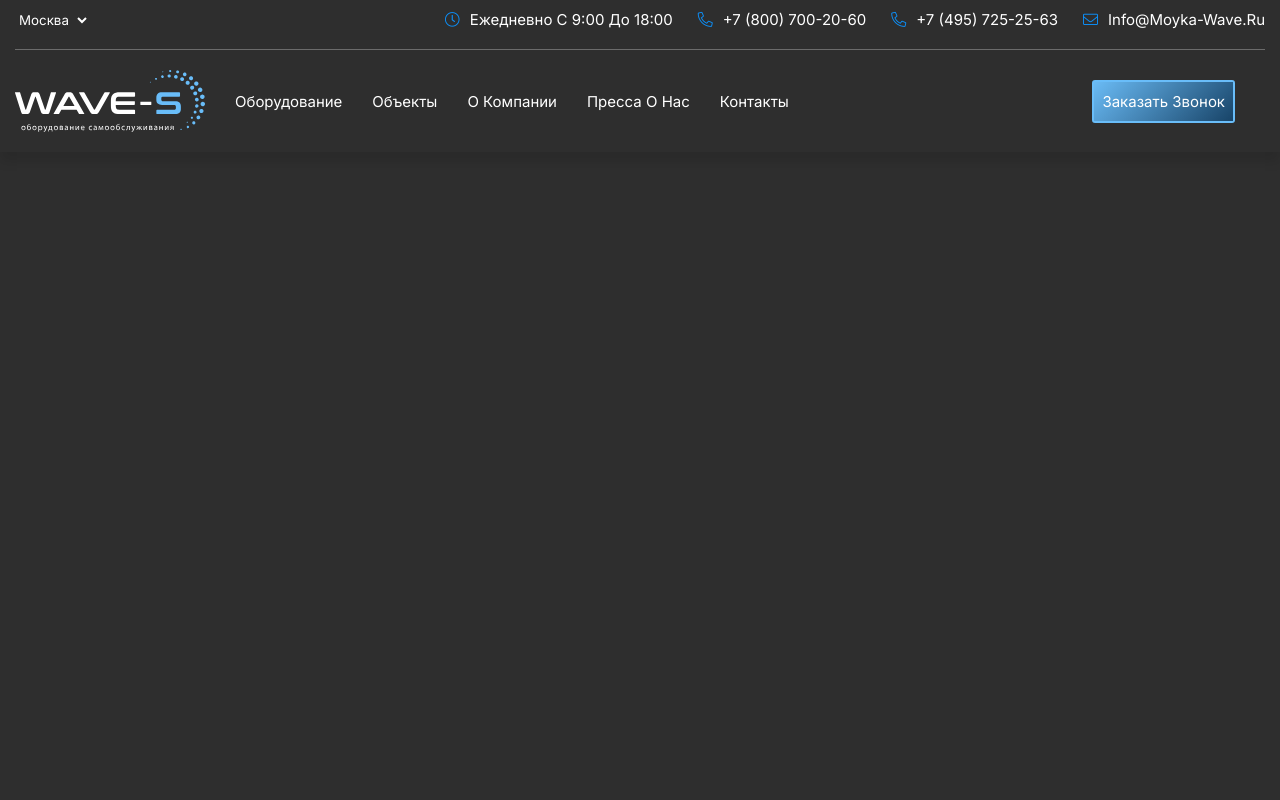
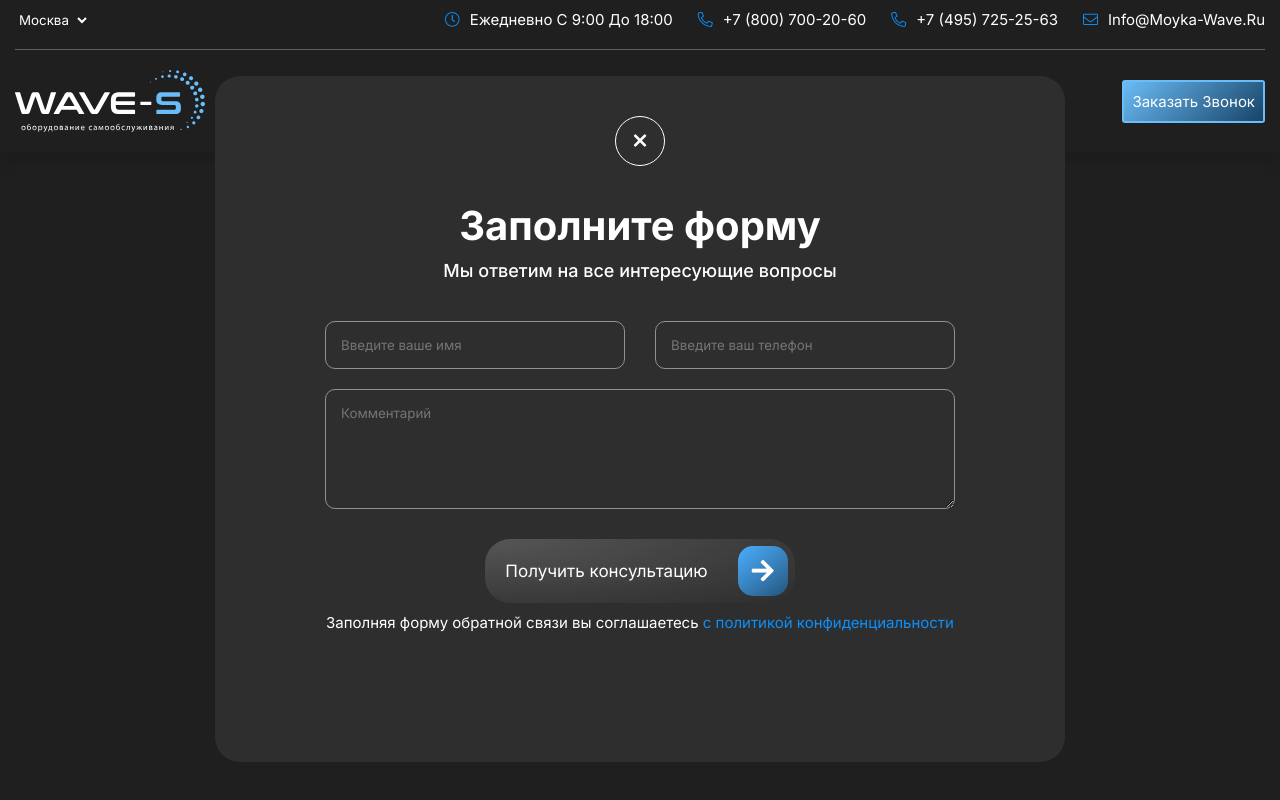
Before and after one commit to rxfr-dvpr/Wave-S, a Vue app: page / in a window 1280 px wide. Both pictures are taken after a click on the button "Заказать Звонок". Built offline with nearby package versions, Linux system fonts and the light colour scheme.

Commit message:
nav modal modernized

```diff
--- a/src/assets/scss/main.scss
+++ b/src/assets/scss/main.scss
@@ -4,7 +4,7 @@ $font: 'Inter', sans-serif;
 
 
 :root {
-    --bg-color: #2E2E2E;
+    --bg-color: #1f1f1f;
     --main-blue: #0C91FC;
     --primary-color: #FFF;
     --main-dark-blue: #013A51;
@@ -58,8 +58,16 @@ html {
     align-items: center;
 }
 
-.nav__contact-links-item {
-    .item-icon i {
-        color: var(--main-blue);
+.nav {
+    &__contact-links-item {
+        .item-icon i {
+            color: var(--main-blue);
+        }
+    }
+
+    .modal-policy-txt {
+        span {
+            color: var(--main-blue);
+        }
     }
 }
--- a/src/components/OrderBtn.vue
+++ b/src/components/OrderBtn.vue
@@ -1,22 +1,48 @@
 <template>
-    <button class="order-btn">{{ btnValue }}</button>
+    <button class="order-btn" @click="modalVisible = true">{{ btnValue }}</button>
 
-    <div class="order-modal">
-        <div class="order__modal-content">
-            <button class="close-btn"></button>
-            <h3 class="modal__title"></h3>
+    <Transition name="order">
+        <div class="order__modal" v-show="modalVisible" @click.self="modalVisible = false">
+            <button class="close-btn" @click="modalVisible = false"><i class="far fa-times"></i></button>
+
+            <div class="order__modal-content">
+                <h3 class="modal-title">{{ store.title }}</h3>
+                <p class="modal-text">{{ store.text }}</p>
+
+                <form action="" class="modal-form">
+                    <input type="text" class="modal-form-name"
+                    v-model="store.userName" :placeholder="store.nameVal" required>
+                    <input type="tel" class="modal-form-tel"
+                    v-model="store.userTel" :placeholder="store.telVal" required>
+                    <textarea class="modal-form-msg"
+                    v-model="store.userMsg" :placeholder="store.msgVal" required></textarea>
+                </form>
+
+                <button type="submit" class="modal-form-btn">{{ store.getBtnValue }} <span class="btn-icon"><i class="fas fa-arrow-right"></i></span></button>
+
+                <p class="modal-policy-txt" v-html="store.policyTxt"></p>
+            </div>
+
+            <div class="order__modal-final">
+            </div>
         </div>
 
-
-    </div>
+    </Transition>
 
 
 </template>
 
 <script>
+import { modalStore } from '@/stores/modalStore.js'
 
 export default {
     name: 'Order Button',
+    data() {
+        return {
+            store: modalStore(),
+            modalVisible: false
+        }
+    },
     props: {
         btnValue: {
             type: String,
@@ -61,4 +87,146 @@ export default {
     }
 }
 
+.order__modal {
+    max-width: 850px;
+    width: 100%;
+    position: absolute;
+    top: 50%;
+    left: 50%;
+    transform: translateX(-50%);
+    padding: 40px 110px 95px 110px;
+    background: #2e2e2e;
+    border-radius: 25px;
+    display: flex;
+    flex-direction: column;
+    align-items: center;
+    row-gap: 35px;
+
+    .close-btn {
+        min-width: 50px;
+        max-width: 50px;
+        height: 50px;
+        border-radius: 50%;
+        border: 1px solid #fff;
+        background: transparent;
+        font-size: 20px;
+        display: grid;
+        place-items: center;
+
+        &:hover {
+            background: var(--main-blue);
+            border-color: transparent;
+            transform: rotate(360deg);
+
+            i {
+                transform: scale(1.1);
+            }
+        }
+    }
+
+    &-content {
+        width: 100%;
+        display: flex;
+        flex-direction: column;
+        align-items: center;
+        row-gap: 10px;
+        text-align: center;
+
+        .modal {
+
+            &-title {
+                font-size: 40px;
+
+                &::first-letter {
+                    text-transform: uppercase;
+                }
+            }
+
+            &-text {
+                font-size: 18px;
+                font-weight: 500;
+
+                &::first-letter {
+                    text-transform: uppercase;
+                }
+            }
+
+            &-form {
+                width: 100%;
+                display: flex;
+                flex-wrap: wrap;
+                column-gap: 30px;
+                row-gap: 20px;
+                margin-top: 30px;
+
+                &-name, &-tel {
+                    max-width: 300px;
+                    width: 100%;
+                    padding: 15px;
+                    background: transparent;
+                    border-radius: 10px;
+                    outline: none;
+                    border: 1px solid #919191;
+                }
+
+                &-msg {
+                    width: 100%;
+                    padding: 15px;
+                    background: transparent;
+                    outline: none;
+                    border-radius: 10px;
+                    outline: none;
+                    border: 1px solid #919191;
+                    resize: vertical;
+                    min-height: 120px;
+                }
+
+                &-btn {
+                    padding: 7px 7px 7px 20px;
+                    border-radius: 25px;
+                    background: radial-gradient(141.42% 141.42% at 0% 0%, rgba(250, 250, 250, 0.20) 0%, rgba(246, 246, 246, 0.00) 100%);
+                    backdrop-filter: blur(12px);
+                    display: flex;
+                    align-items: center;
+                    gap: 30px;
+                    font-size: 17px;
+                    margin-top: 20px;
+
+                    .btn-icon {
+                        display: block;
+                        min-width: 50px;
+                        max-width: 50px;
+                        width: 100%;
+                        height: 50px;
+                        border-radius: 15px;
+                        background: linear-gradient(140deg, #4AAEFF 0%, rgba(12, 145, 252, 0.37) 100%);
+                        display: grid;
+                        place-items: center;
+                        font-size: 25px;
+                    }
+                }
+            }
+
+            &-policy-txt {
+                font-size: 15px;
+
+                &::first-letter {
+                    text-transform: uppercase;
+                }
+            }
+        }
+
+    }
+}
+
+.order-enter-active,
+.order-leave-active {
+    transition: opacity .4s ease;
+}
+
+.order-enter-from,
+.order-leave-to {
+    opacity: 0;
+}
+
 </style>
--- a/src/stores/modalStore.js
+++ b/src/stores/modalStore.js
@@ -7,8 +7,11 @@ export const modalStore = defineStore('Modal Store', {
         userName: '',
         userTel: '',
         userMsg: '',
-        getBtnValue: 'получить консультацию',
-        policyTxt: 'Заполняя форму обратной связи вы соглашаетесь <span>с политикой конфиденциальности</span> ',
+        nameVal: 'Введите ваше имя',
+        telVal: 'Введите ваш телефон',
+        msgVal: 'Комментарий',
+        getBtnValue: 'Получить консультацию',
+        policyTxt: 'заполняя форму обратной связи вы соглашаетесь <span>с политикой конфиденциальности</span> ',
         thanksTitle: 'Спасибо!',
         thanksTxt: 'Ваша заявка принята, скоро с вами свяжется наш менеджер',
         backBtnValue: 'Вернуться на главную',
```
Also changed, not shown: src/components/Nav.vue (line endings or trailing spaces).
